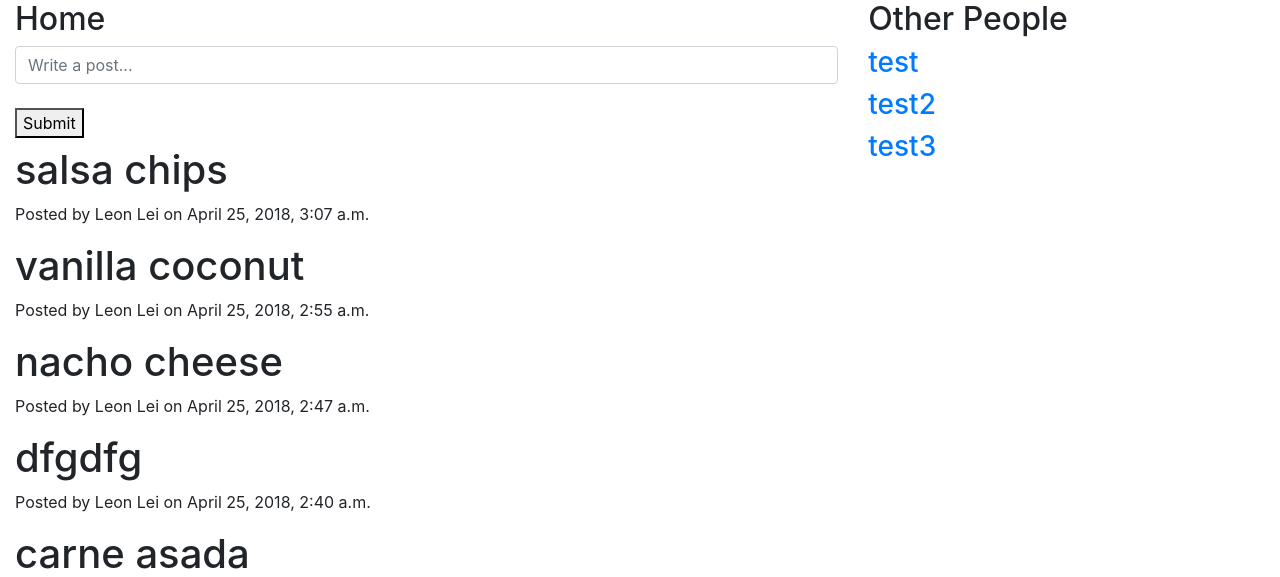
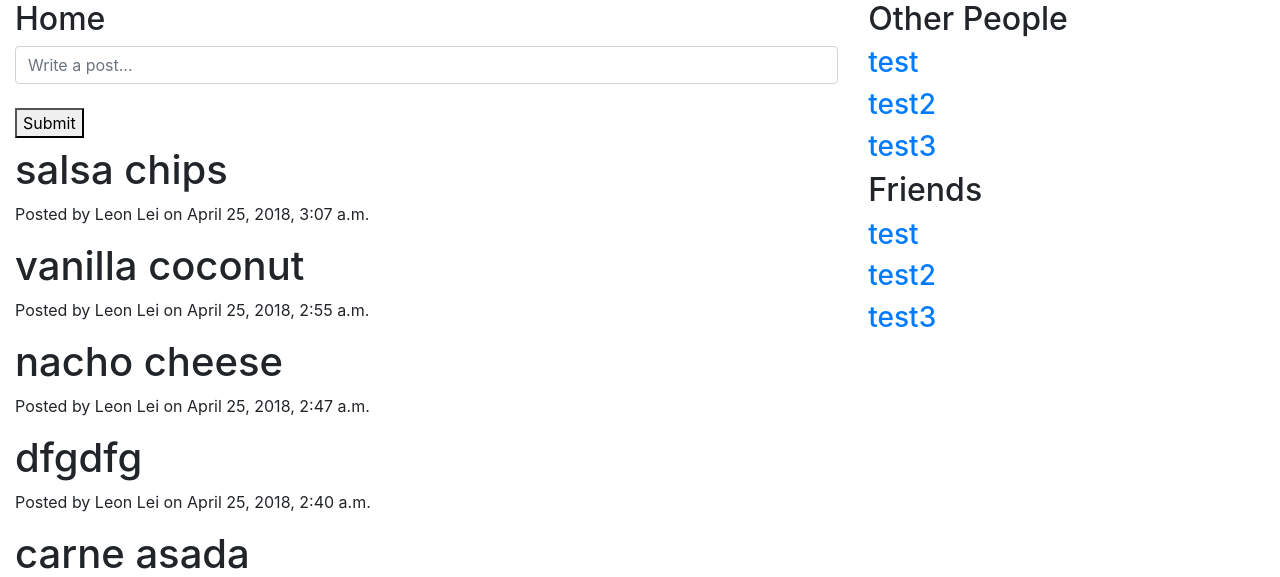
Before and after one commit to leon-lei/mg-django, a Django app: page /home/ in a window 1280 px wide. Shown: the part 80-657 px from the top of the page. Run offline with Django 3.2, Linux system fonts and the light colour scheme; a user stored in the database is signed in; data comes from the database, SQL or seed files in the repository; both versions use the stored data as it was after the commit; some libraries are stand-ins or nearby versions.

Commit message:
Passing Friend model into HomeView

```diff
--- a/tutorial/home/templates/home/home.html
+++ b/tutorial/home/templates/home/home.html
@@ -24,6 +24,12 @@
                 <h3>{{ user.username }}</h3>
             </a>
         {% endfor %}
+        <h2>Friends</h2>
+        {% for friend in friends %}
+            <a href="{% url 'accounts:view_profile_with_pk' pk=user.pk %}">
+                <h3>{{ friend.username }}</h3>
+            </a>
+        {% endfor %}
     </div>
   </div>
 </div>
--- a/tutorial/home/views.py
+++ b/tutorial/home/views.py
@@ -12,8 +12,12 @@ class HomeView(TemplateView):
         form = HomeForm()
         posts = Post.objects.all().order_by('-created')
         users = User.objects.exclude(id=request.user.id)
+        friend = Friend.objects.get(current_user=request.user) # object_get_or_create to account for users without a friend model
+        friends = friend.users.all()
 
-        args = {'form': form, 'posts': posts, 'users': users}
+        args = {
+            'form': form, 'posts': posts, 'users': users, 'friends':friends
+        }
         return render(request, self.template_name, args)
 
     def post(self, request):
@@ -31,9 +35,9 @@ class HomeView(TemplateView):
         return render(request, self.template_name, args)
 
 def change_friends(request, operation, pk):
-    new_friend = User.objects.get(pk=pk)
+    friend = User.objects.get(pk=pk)
     if operation == 'add':
-        Friend.make_friend(request.user, new_friend)
+        Friend.make_friend(request.user, friend)
     elif operation == 'remove':
-        Friend.lose_friend(request.user, new_friend)
+        Friend.lose_friend(request.user, friend)
     return redirect('home:home')
```
Also changed, not shown: tutorial/db.sqlite3.
